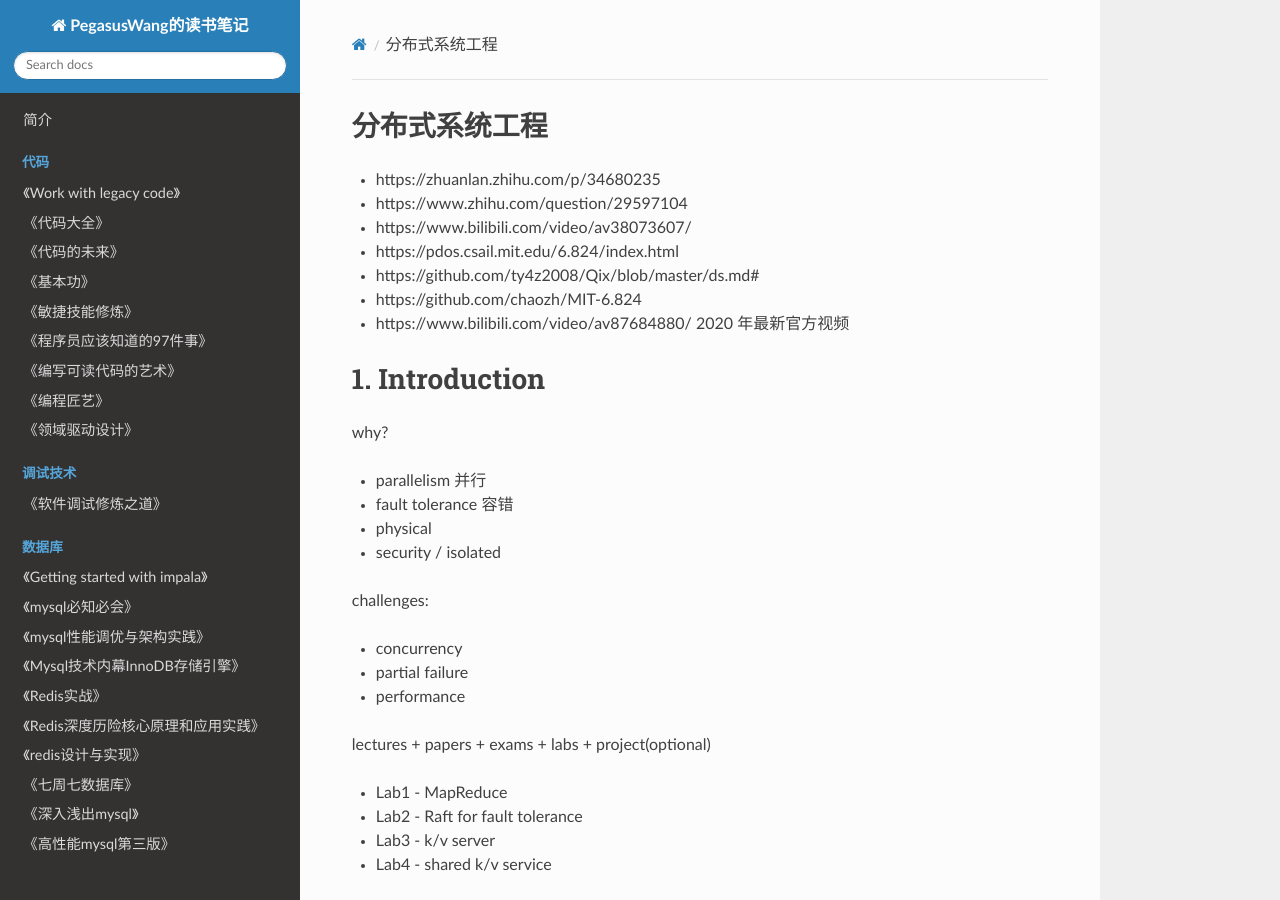
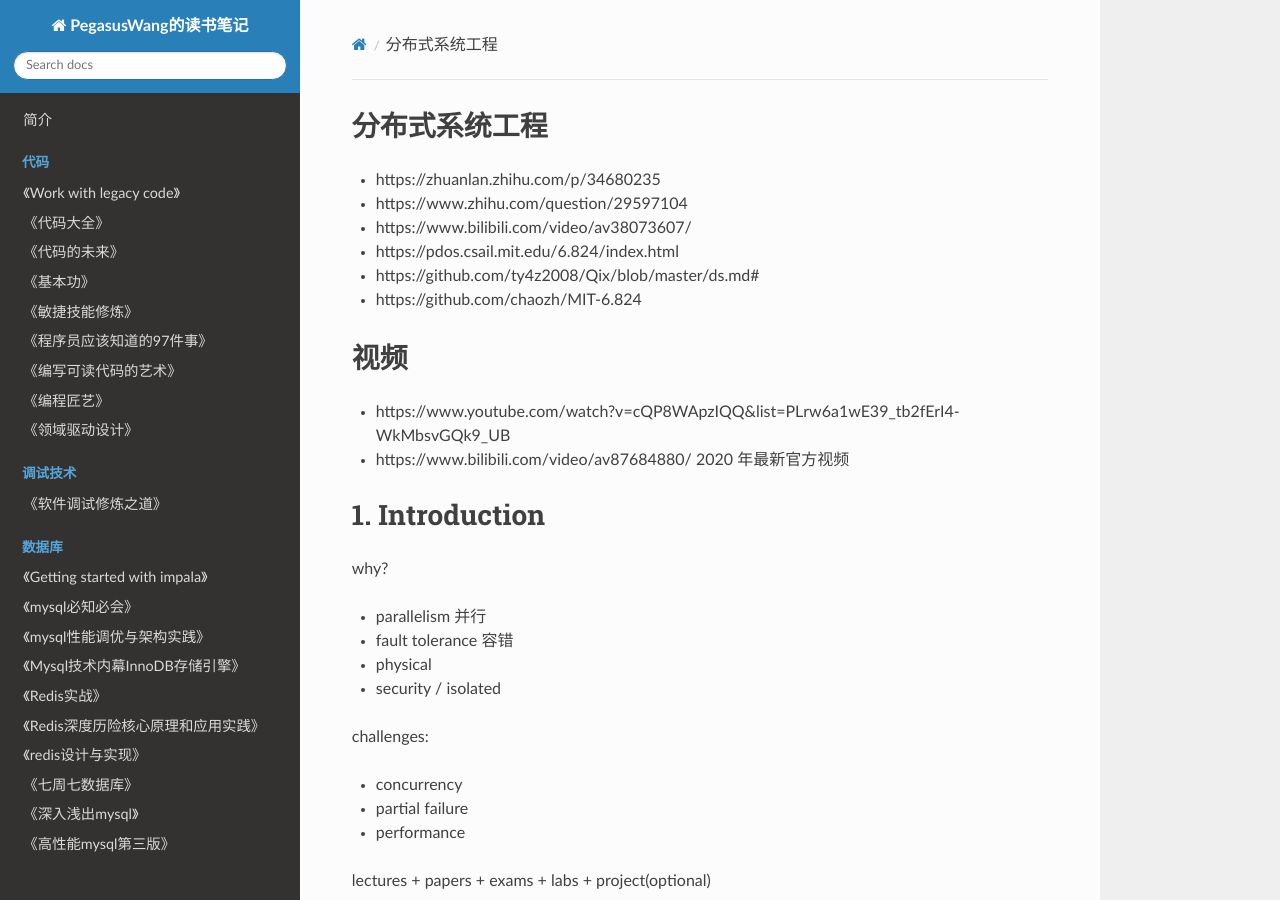
Before and after one commit to PegasusWang/booknotes, an MkDocs documentation site: the page built from docs/lecture/MIT6.824分布式系统工程/readme.md, in a window 1280 px wide and 900 px high. Built offline with MkDocs 1.6.1, drawn with Linux system fonts in a browser that asks for light colours; nearby versions of some CDN libraries; old or Windows-style settings are respelled for this version of MkDocs.

Commit message:
add youbute mit6.824 link

```diff
--- a/docs/lecture/MIT6.824分布式系统工程/readme.md
+++ b/docs/lecture/MIT6.824分布式系统工程/readme.md
@@ -6,6 +6,10 @@
 - https://pdos.csail.mit.edu/6.824/index.html
 - https://github.com/ty4z2008/Qix/blob/master/ds.md#
 - https://github.com/chaozh/MIT-6.824
+
+# 视频
+
+- https://www.youtube.com/watch?v=cQP8WApzIQQ&list=PLrw6a1wE39_tb2fErI4-WkMbsvGQk9_UB
 - https://www.bilibili.com/video/av87684880/ 2020 年最新官方视频
 
 # 1. Introduction
```
